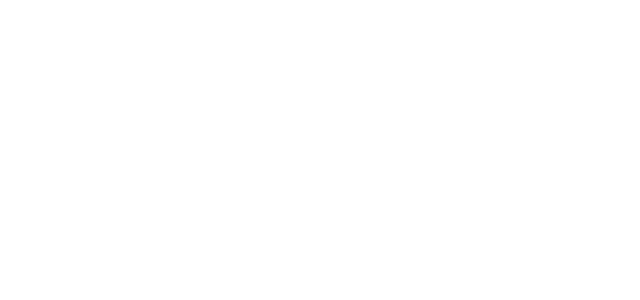
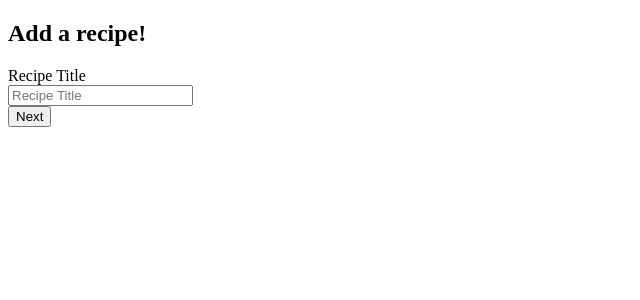
Before and after one commit to Build-Week-TT720-Secret-Family-Recipes/front-end, a React (Create React App) app: page /wizard-form in a window 1280 px wide. Shown: the top 300 px of the page, without its empty margins (0-640 px from the left). Built offline with nearby package versions, Linux system fonts and the light colour scheme.

Commit message:
Add wizard form and connect to redux form to get input data into state

```diff
--- a/src/Components/App.js
+++ b/src/Components/App.js
@@ -6,11 +6,13 @@
 
 import Login from './LogIn';
 import Register from "./Register";
+import Dashboard from "./Dashboard";
 
-import Dashboard from "./Dashboard";
 import PrivateRoute from "./privateRoute";
 //import Login from "./Login"
-import CreateRecipe from "./createRecipeForm/createRecipeParent"
+import CreateRecipe from "./createRecipeForm/createRecipeParent";
+
+import WizardForm from "./WizardForm/WizardForm";
 
 function App() {
 	return (
@@ -25,6 +27,7 @@
 					</Route>
 					<Route path="/login" component={Login} />
 					<Route path="/register" component={Register} />
+					<Route path="/wizard-form" component={WizardForm} />>
 				</Switch>
 			</div>
 		</Router>
--- /dev/null
+++ b/src/Components/WizardForm/WizardForm.js
@@ -0,0 +1,57 @@
+import React, { Component } from 'react'
+import PropTypes from 'prop-types'
+import WizardFormFirstPage from './WizardFormFirstPage'
+import WizardFormSecondPage from './WizardFormSecondPage'
+import WizardFormThirdPage from './WizardFormThirdPage'
+
+class WizardForm extends Component {
+  constructor(props) {
+    super(props)
+    this.nextPage = this.nextPage.bind(this)
+    this.previousPage = this.previousPage.bind(this)
+    this.state = {
+      page: 1
+    }
+  }
+  nextPage() {
+    this.setState({ page: this.state.page + 1 })
+  }
+
+  previousPage() {
+    this.setState({ page: this.state.page - 1 })
+  }
+
+  render() {
+    const { onSubmit } = this.props
+    const { page } = this.state
+    return (
+      <div>
+<h2>Add a recipe!</h2>
+
+      <div>
+        {page === 1 && <WizardFormFirstPage onSubmit={this.nextPage} />}
+
+        {page === 2 && (
+          <WizardFormSecondPage
+            previousPage={this.previousPage}
+            onSubmit={this.nextPage}
+          />
+        )}
+
+        {page === 3 && (
+          <WizardFormThirdPage
+            previousPage={this.previousPage}
+            onSubmit={onSubmit}
+          />
+        )}
+      </div>
+      </div>
+    )
+  }
+}
+
+WizardForm.propTypes = {
+  onSubmit: PropTypes.func.isRequired
+}
+
+export default WizardForm
--- /dev/null
+++ b/src/Components/WizardForm/WizardFormFirstPage.js
@@ -0,0 +1,33 @@
+import React from 'react'
+import { Field, reduxForm } from 'redux-form'
+// import validate from './validate'
+import renderField from './renderField'
+
+const WizardFormFirstPage = props => {
+  const { handleSubmit } = props
+  return (
+    <form onSubmit={handleSubmit}>
+      <Field
+        name="title"
+        type="text"
+        component={renderField}
+        label="Recipe Title"
+      />
+
+      <div>
+        <button type="submit" className="next">
+          Next
+        </button>
+      </div>
+    </form>
+  )
+}
+
+export default reduxForm({
+  form: 'wizard', // <------ same form name
+  destroyOnUnmount: false, // <------ preserve form data
+  forceUnregisterOnUnmount: true, // <------ unregister fields on unmount
+
+  // validate
+
+})(WizardFormFirstPage)
--- /dev/null
+++ b/src/Components/WizardForm/WizardFormSecondPage.js
@@ -0,0 +1,36 @@
+import React from 'react'
+import { Field, reduxForm } from 'redux-form'
+// import validate from './validate'
+import renderField from './renderField'
+
+const renderError = ({ meta: { touched, error } }) =>
+  touched && error ? <span>{error}</span> : false
+
+const WizardFormSecondPage = props => {
+  const { handleSubmit, previousPage } = props
+  return (
+    <form onSubmit={handleSubmit}>
+      {/* <label>Ingredients</label> */}
+      <Field name="ingredients" type="textarea" component={renderField} label="Ingredients" />
+
+
+      <div>
+        <button type="button" className="previous" onClick={previousPage}>
+          Previous
+        </button>
+        <button type="submit" className="next">
+          Next
+        </button>
+      </div>
+    </form>
+  )
+}
+
+export default reduxForm({
+  form: 'wizard', //Form name is same
+  destroyOnUnmount: false,
+  forceUnregisterOnUnmount: true, // <------ unregister fields on unmount
+
+  // validate
+
+})(WizardFormSecondPage)
--- /dev/null
+++ b/src/Components/WizardForm/WizardFormThirdPage.js
@@ -0,0 +1,51 @@
+import React from 'react'
+import { Field, reduxForm } from 'redux-form'
+
+// import validate from './validate'
+
+const colors = ['Red', 'Orange', 'Yellow', 'Green', 'Blue', 'Indigo', 'Violet']
+
+const renderColorSelector = ({ input, meta: { touched, error } }) => (
+  <div>
+    <select {...input}>
+      <option value="">Select a color...</option>
+      {colors.map(val => (
+        <option value={val} key={val}>
+          {val}
+        </option>
+      ))}
+    </select>
+    {touched && error && <span>{error}</span>}
+  </div>
+)
+
+const WizardFormThirdPage = props => {
+  const { handleSubmit, pristine, previousPage, submitting } = props
+  return (
+    <form onSubmit={handleSubmit}>
+
+      <div>
+        <label>Instructions</label>
+        <div>
+          <Field name="instructions" component="textarea" placeholder="Instructions" />
+        </div>
+      </div>
+      <div>
+        <button type="button" className="previous" onClick={previousPage}>
+          Previous
+        </button>
+        <button type="submit" disabled={pristine || submitting}>
+          Submit
+        </button>
+      </div>
+    </form>
+  )
+}
+export default reduxForm({
+  form: 'wizard', //Form name is same
+  destroyOnUnmount: false,
+  forceUnregisterOnUnmount: true, // <------ unregister fields on unmount
+
+  // validate
+
+})(WizardFormThirdPage)
--- /dev/null
+++ b/src/Components/WizardForm/renderField.js
@@ -0,0 +1,13 @@
+import React from 'react'
+
+const renderField = ({ input, label, type, meta: { touched, error } }) => (
+  <div>
+    <label>{label}</label>
+    <div>
+      <input {...input} placeholder={label} type={type} />
+      {touched && error && <span>{error}</span>}
+    </div>
+  </div>
+)
+
+export default renderField
```
